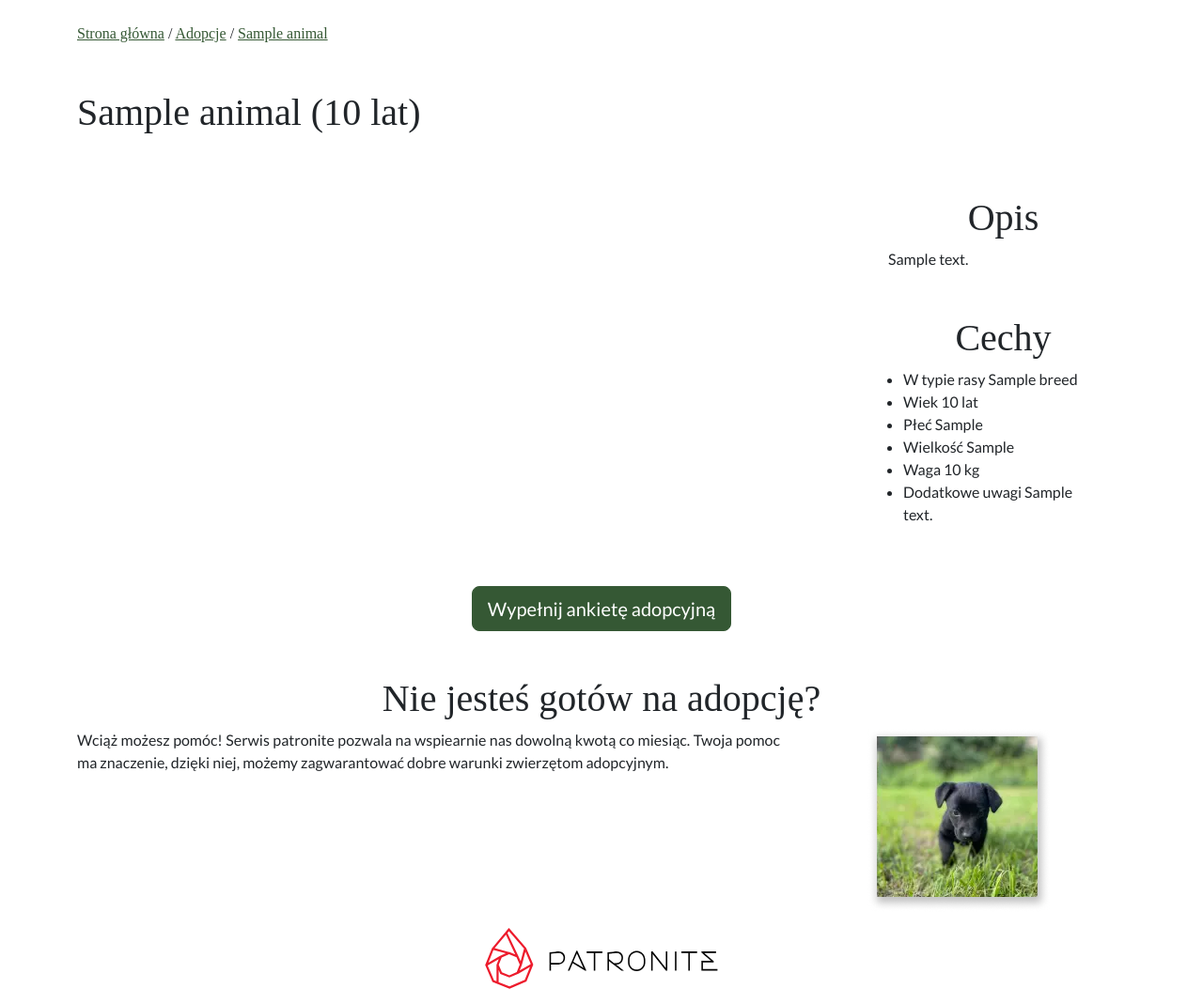
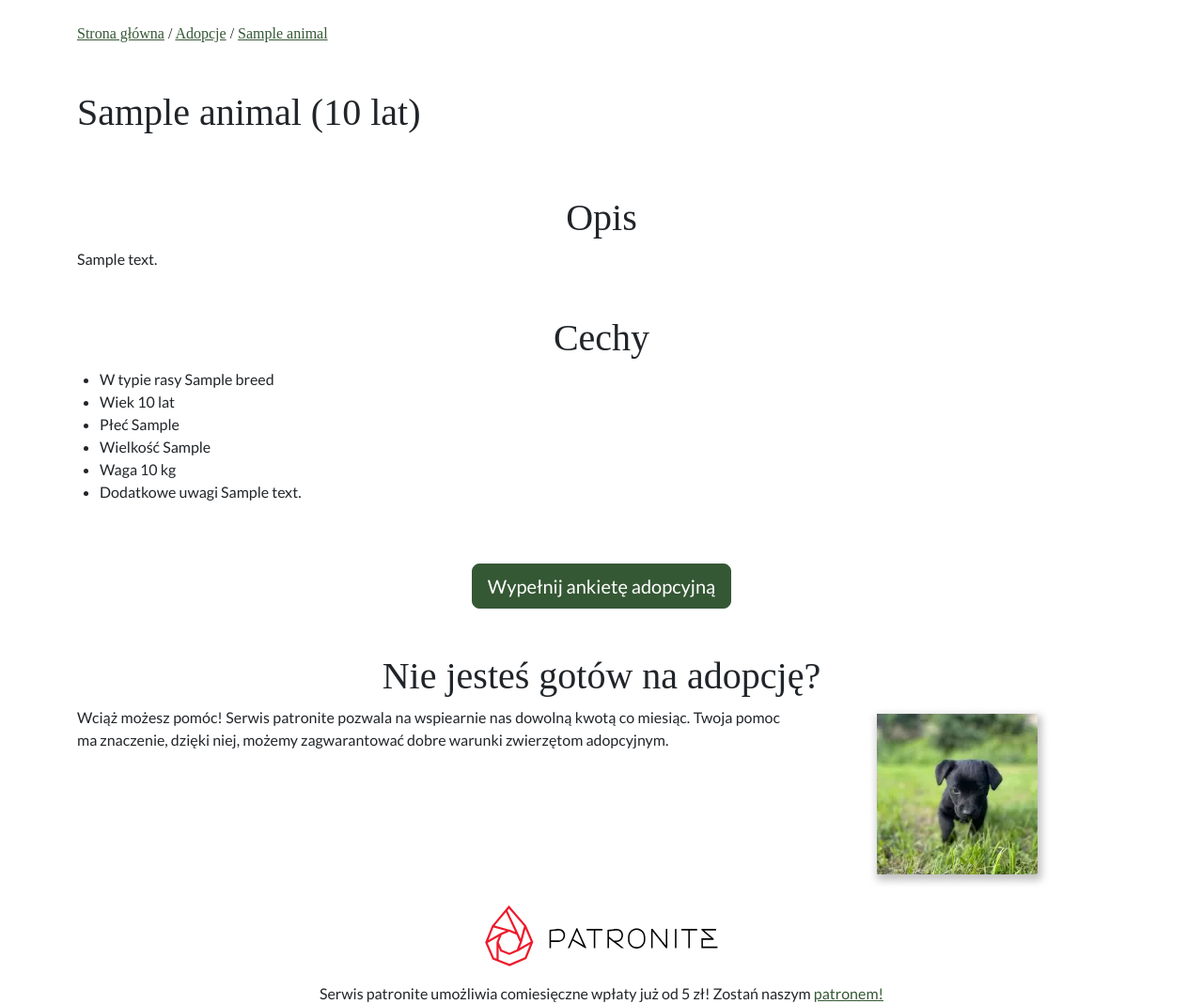
Before and after one commit to rythm-of-the-red-man/lapa-nysa, a Django app: template animal_shelter/animal_shelter/templates/animal.html in a window 1280 px wide. Shown: the part 79-1148 px from the top of the page at 94% size. Run offline with Django 3.2, Linux system fonts and the light colour scheme; the template is opened without the code that fills it: most values are stand-ins (such as "Sample title", 1, 10 or a date in 2020); style sheets or scripts are compiled from the project's sources; some libraries are stand-ins or nearby versions; some web fonts are replaced.

Commit message:
animal detail fixes

```diff
--- a/animal_shelter/animal_shelter/templates/animal.html
+++ b/animal_shelter/animal_shelter/templates/animal.html
@@ -26,12 +26,12 @@
 
   <h1 class="text-left mt-5 mb-3">{{animal.name}} ({{animal.age}} lat)</h1>
   <div class="row">
-    <div class="col-12 col-lg-9">
+    <div class="col-12 col-lg-12">
       <div id="react-gallery"></div>
     </div>
-    <div class="col-12 col-lg-3">
+    <div class="col-12 col-lg-12">
       <h1 class="text-center mt-5">Opis</h1>
-      <div class="col-12 col-md-9 ps-2 pe-2">
+      <div class="col-12 col-md-12">
         <p style="text-align: justify">{{animal.description}}</p>
       </div>
 
```
